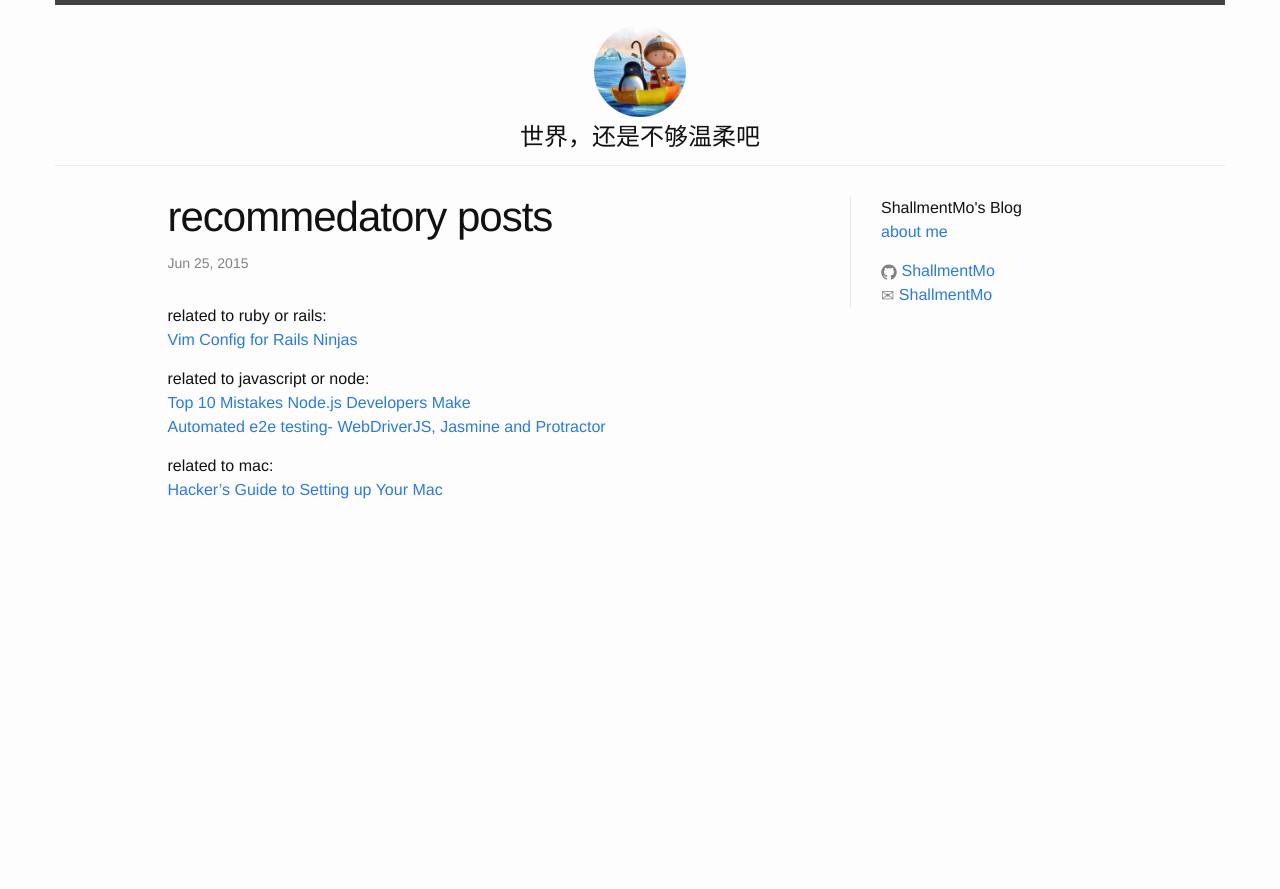
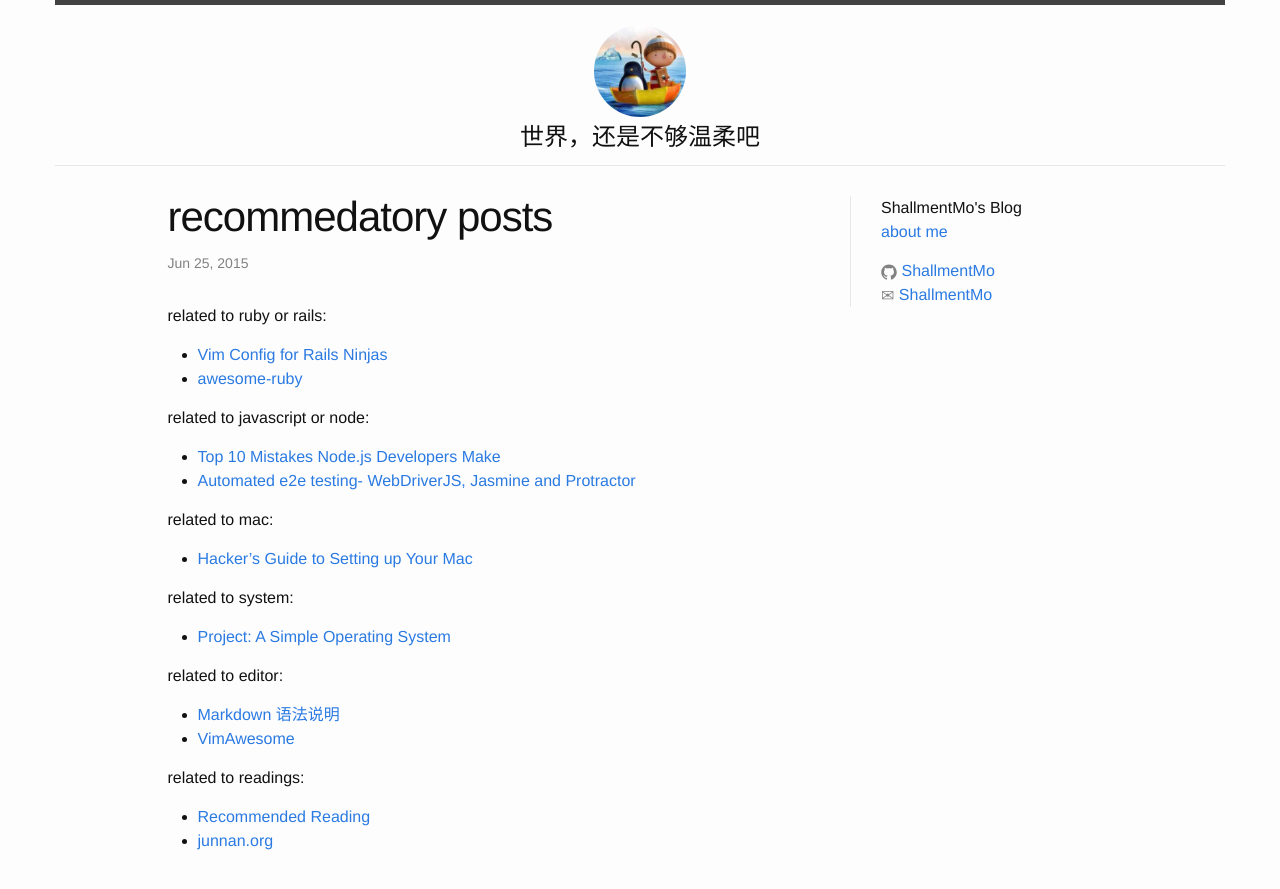
Before and after one commit to ShallmentMo/shallmentmo.github.com, a Jekyll site: the page built from _posts/2015-06-25-recommendatory-posts.markdown, in a window 1280 px wide. Shown: the top 889 px of the page. Built offline with Jekyll 4.4.1, drawn with Linux system fonts in a browser that asks for light colours.

Commit message:
add link

```diff
--- a/_posts/2015-06-25-recommendatory-posts.markdown
+++ b/_posts/2015-06-25-recommendatory-posts.markdown
@@ -4,11 +4,29 @@ title:  "recommedatory posts"
 date:   2015-06-25 21:21:43
 ---
 related to ruby or rails:
-[Vim Config for Rails Ninjas](http://mixandgo.com/blog/vim-config-for-rails-ninjas)
+
+*   [Vim Config for Rails Ninjas](http://mixandgo.com/blog/vim-config-for-rails-ninjas)
+*   [awesome-ruby](http://awesome-ruby.com/)
 
 related to javascript or node:
-[Top 10 Mistakes Node.js Developers Make](https://www.airpair.com/node.js/posts/top-10-mistakes-node-developers-make)
-[Automated e2e testing- WebDriverJS, Jasmine and Protractor](http://engineering.wingify.com/posts/e2e-testing-with-webdriverjs-jasmine/)
+
+*  [Top 10 Mistakes Node.js Developers Make](https://www.airpair.com/node.js/posts/top-10-mistakes-node-developers-make)
+*  [Automated e2e testing- WebDriverJS, Jasmine and Protractor](http://engineering.wingify.com/posts/e2e-testing-with-webdriverjs-jasmine/)
 
 related to mac:
-[Hacker's Guide to Setting up Your Mac](http://lapwinglabs.com/blog/hacker-guide-to-setting-up-your-mac)
+
+*  [Hacker's Guide to Setting up Your Mac](http://lapwinglabs.com/blog/hacker-guide-to-setting-up-your-mac)
+
+related to system:
+
+*  [Project: A Simple Operating System](http://www.cse.unsw.edu.au/~cs9242/14/project/index.shtml#project-a-simple-operating-system)
+
+related to editor:
+
+* [Markdown 语法说明](http://www.appinn.com/markdown/)
+* [VimAwesome](http://vimawesome.com/)
+
+related to readings:
+
+* [Recommended Reading](http://dfir.org/?q=node/8)
+* [junnan.org](http://junnan.org/wiki/index.html)
```
